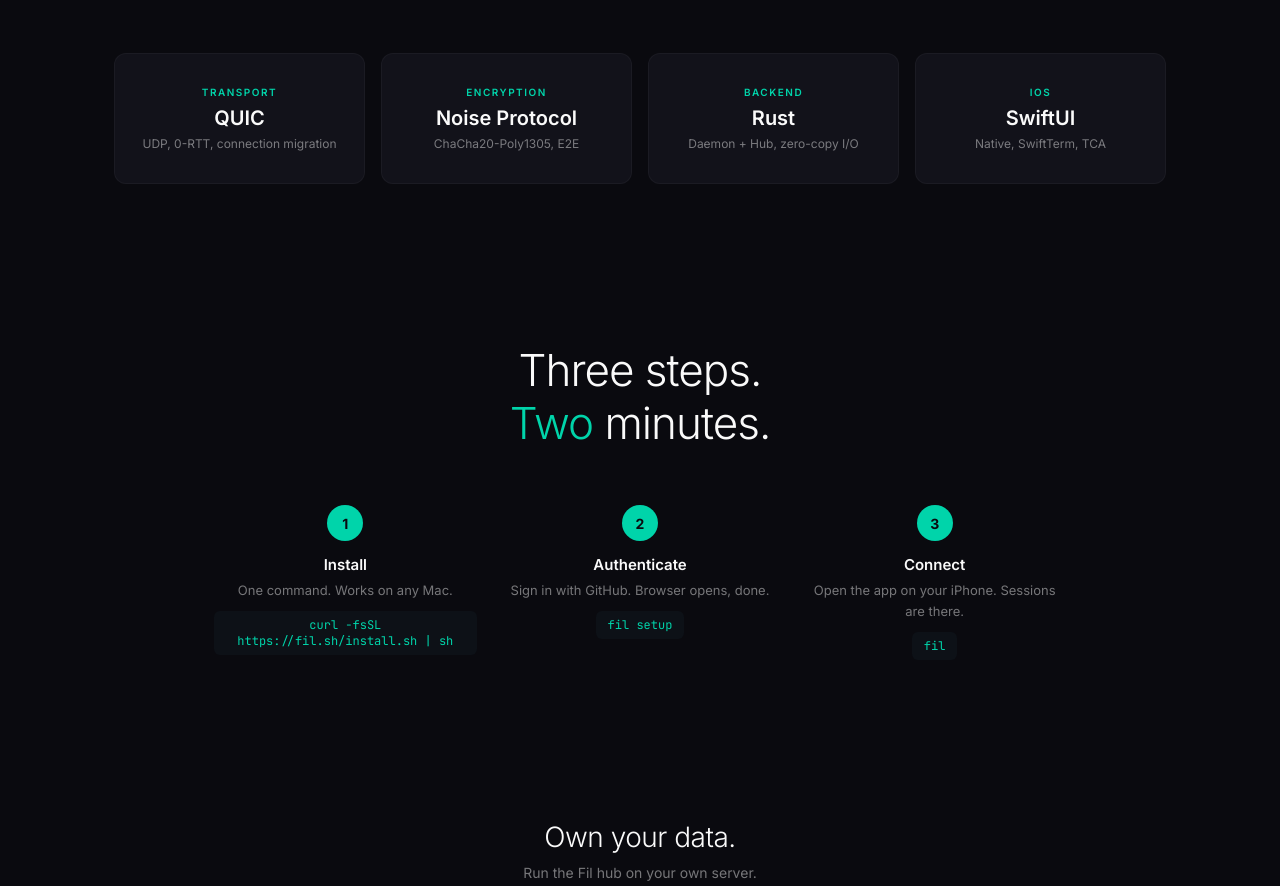
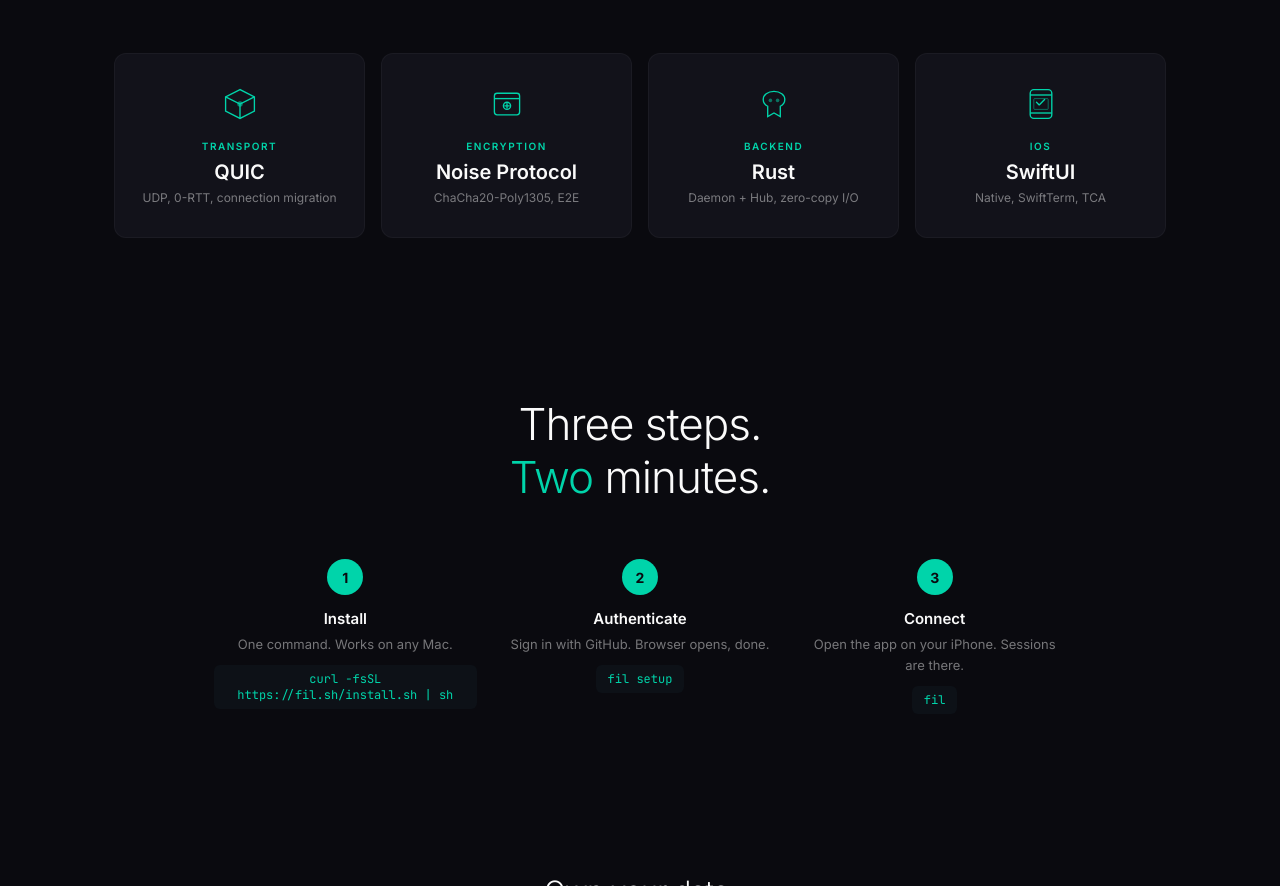
Before and after one commit to Remenby31/fil, an Astro site in the folder web/: page / in a window 1280 px wide. Shown: the part 1816-2702 px from the top of the page. Built offline with nearby package versions, Linux system fonts and the light colour scheme; Astro itself is replaced by a stand-in of ours.

Commit message:
feat: tech stack logos (SVG) in Built With section

```diff
--- a/web/src/pages/index.astro
+++ b/web/src/pages/index.astro
@@ -125,21 +125,33 @@ const description = "Access your Mac terminal sessions from your iPhone. QUIC tr
     <h2 class="section-title reveal">Built with the<br><em>best</em> tools.</h2>
     <div class="stack-grid reveal">
       <div class="stack-item">
+        <div class="stack-logo">
+          <svg width="36" height="36" viewBox="0 0 40 40" fill="none"><path d="M20 4L4 12v16l16 8 16-8V12L20 4z" stroke="var(--fil-green)" stroke-width="1.5" fill="none"/><path d="M4 12l16 8 16-8M20 20v16" stroke="var(--fil-green)" stroke-width="1.5"/><circle cx="20" cy="20" r="3" fill="var(--fil-green)" opacity="0.6"/></svg>
+        </div>
         <div class="stack-label">Transport</div>
         <div class="stack-name">QUIC</div>
         <div class="stack-desc">UDP, 0-RTT, connection migration</div>
       </div>
       <div class="stack-item">
+        <div class="stack-logo">
+          <svg width="36" height="36" viewBox="0 0 40 40" fill="none"><rect x="6" y="8" width="28" height="24" rx="3" stroke="var(--fil-green)" stroke-width="1.5"/><path d="M6 14h28" stroke="var(--fil-green)" stroke-width="1.5"/><circle cx="20" cy="22" r="4" stroke="var(--fil-green)" stroke-width="1.5"/><path d="M17.5 22h5M20 19.5v5" stroke="var(--fil-green)" stroke-width="1.5" stroke-linecap="round"/></svg>
+        </div>
         <div class="stack-label">Encryption</div>
         <div class="stack-name">Noise Protocol</div>
         <div class="stack-desc">ChaCha20-Poly1305, E2E</div>
       </div>
       <div class="stack-item">
+        <div class="stack-logo">
+          <svg width="36" height="36" viewBox="0 0 40 40" fill="none"><path d="M20 6C13 6 8 10 8 15c0 3.5 2 6 5 7.5V34l7-4 7 4V22.5c3-1.5 5-4 5-7.5 0-5-5-9-12-9z" stroke="var(--fil-green)" stroke-width="1.5" fill="none"/><circle cx="16" cy="16" r="2" fill="var(--fil-green)" opacity="0.5"/><circle cx="24" cy="16" r="2" fill="var(--fil-green)" opacity="0.5"/></svg>
+        </div>
         <div class="stack-label">Backend</div>
         <div class="stack-name">Rust</div>
         <div class="stack-desc">Daemon + Hub, zero-copy I/O</div>
       </div>
       <div class="stack-item">
+        <div class="stack-logo">
+          <svg width="36" height="36" viewBox="0 0 40 40" fill="none"><rect x="8" y="4" width="24" height="32" rx="4" stroke="var(--fil-green)" stroke-width="1.5"/><line x1="8" y1="10" x2="32" y2="10" stroke="var(--fil-green)" stroke-width="1.5"/><line x1="8" y1="30" x2="32" y2="30" stroke="var(--fil-green)" stroke-width="1.5"/><rect x="12" y="14" width="16" height="12" rx="1" stroke="var(--fil-green)" stroke-width="1" opacity="0.5"/><path d="M15 18l3 3 6-6" stroke="var(--fil-green)" stroke-width="1.5" stroke-linecap="round" stroke-linejoin="round"/></svg>
+        </div>
         <div class="stack-label">iOS</div>
         <div class="stack-name">SwiftUI</div>
         <div class="stack-desc">Native, SwiftTerm, TCA</div>
@@ -432,6 +444,9 @@ const description = "Access your Mac terminal sessions from your iPhone. QUIC tr
     transition: border-color 0.3s;
   }
   .stack-item:hover { border-color: rgba(0,212,170,0.15); }
+  .stack-logo {
+    margin-bottom: 14px;
+  }
   .stack-label {
     font-size: 10px;
     font-weight: 600;
```
